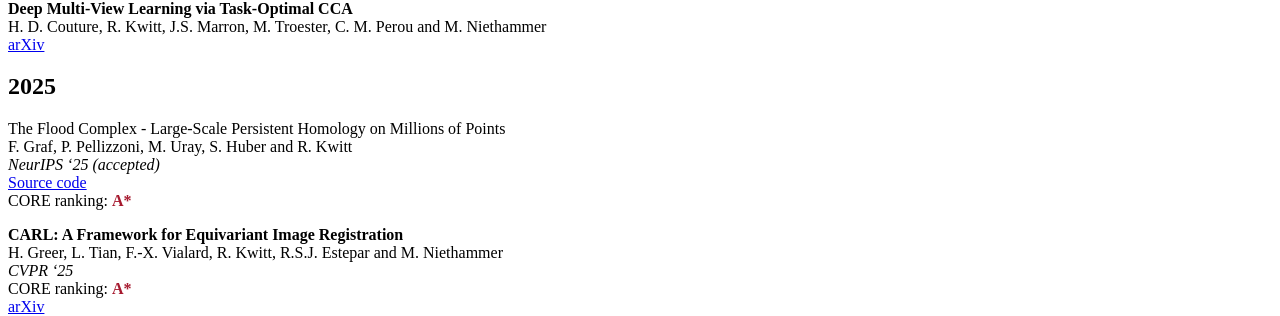
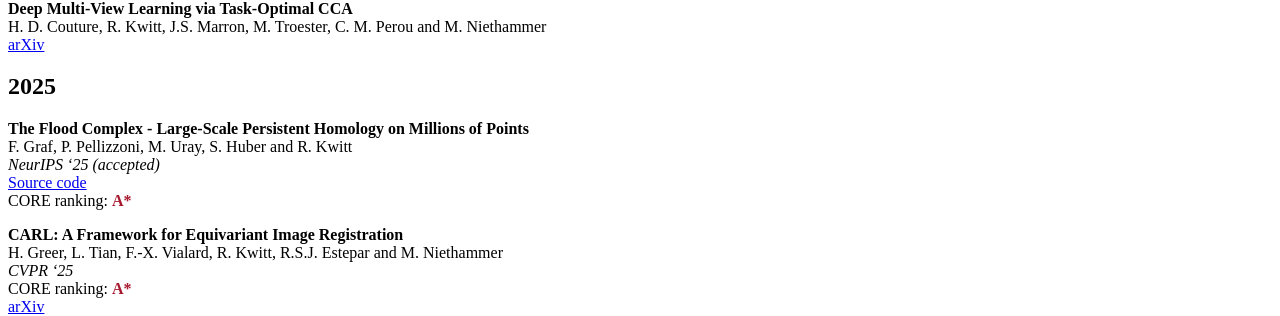
Before and after one commit to rkwitt/rkwitt.github.io, a Jekyll site: the page built from publications.md, in a window 1280 px wide. Shown: the part 714-1030 px from the top of the page. Built offline with Jekyll 4.4.1, drawn with Linux system fonts in a browser that asks for light colours; nearby versions of some CDN libraries; a style sheet for code colours, icons or effects is not loaded.

Commit message:
UPD: publications.md

```diff
--- a/publications.md
+++ b/publications.md
@@ -41,7 +41,7 @@ H. D. Couture, R. Kwitt, J.S. Marron, M. Troester, C. M. Perou and M. Niethammer
 
 ## 2025
 
-The Flood Complex - Large-Scale Persistent Homology on Millions of Points
+**The Flood Complex - Large-Scale Persistent Homology on Millions of Points**
 F. Graf, P. Pellizzoni, M. Uray, S. Huber and R. Kwitt
 *NeurIPS '25 (accepted)*
 [Source code](https://github.com/plus-rkwitt/flooder)
```
